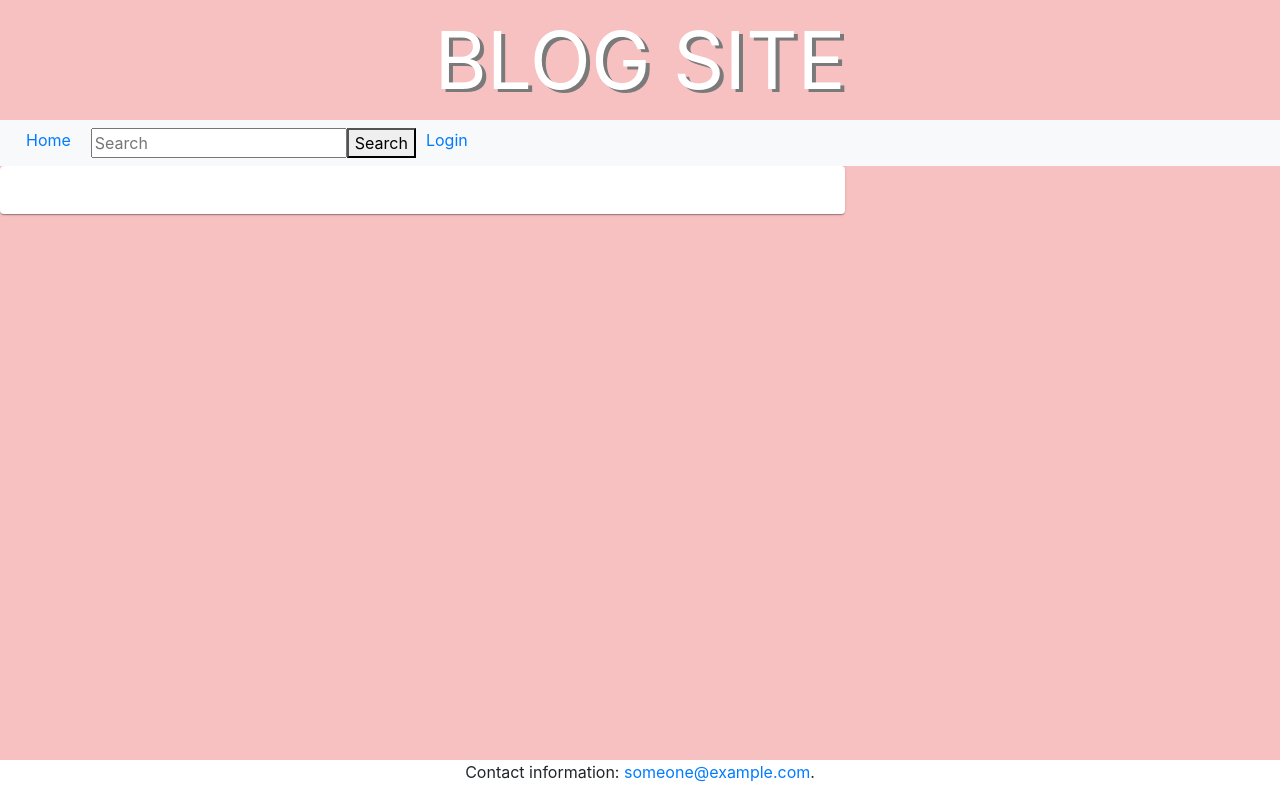
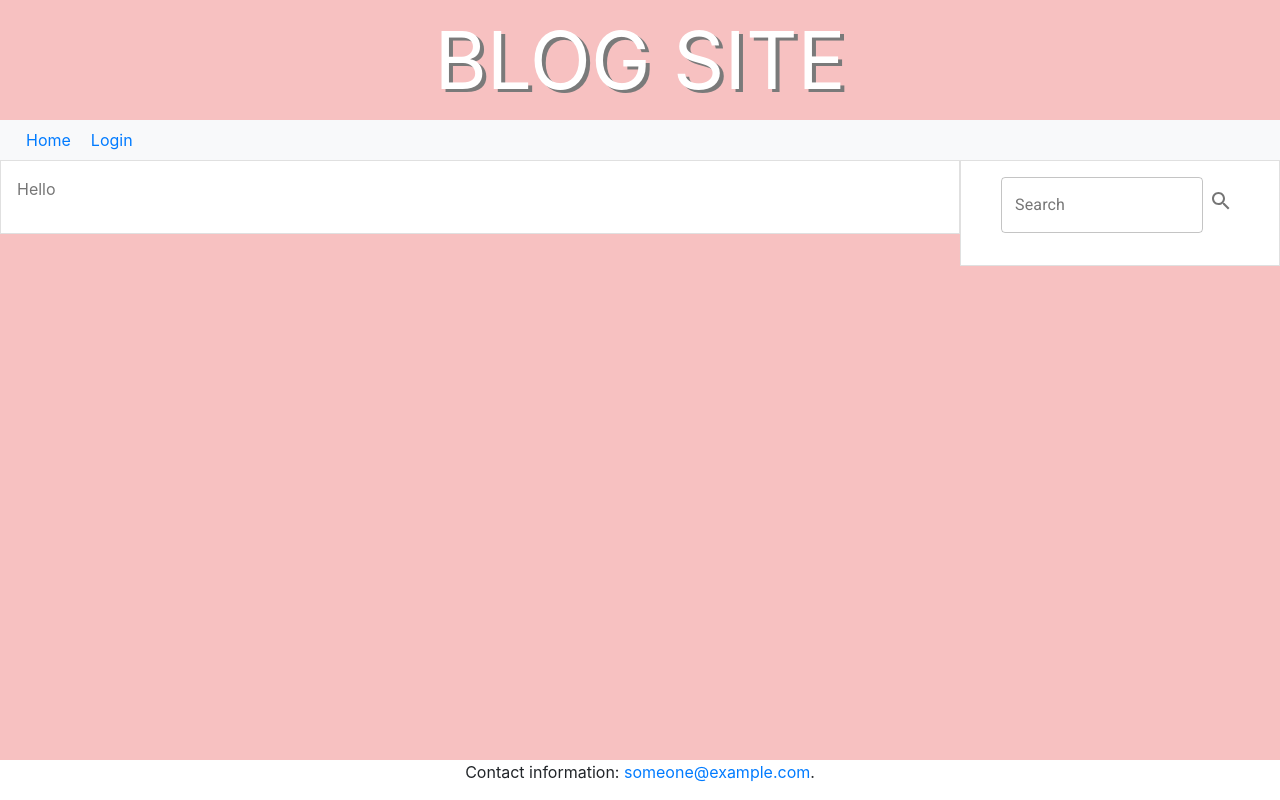
Before and after one commit to FI-Aquacrest/LazyManatees, a React (Create React App) app in the folder app/blog-master/src/main/front/: page / in a window 1280 px wide. Built offline with nearby package versions, Linux system fonts and the light colour scheme; no server answers.

Commit message:
UI rework
Changed many components to their Material UI counterparts. Search is now on the sidebar and blog post list was moved from Home to the side bar.

Improved responsiveness by changing the UI layout as the screen size gets smaller.

```diff
--- a/app/blog-master/src/main/front/public/index.css
+++ b/app/blog-master/src/main/front/public/index.css
@@ -1,5 +1,9 @@
 body {
     background: #F7C1C1;
+}
+
+#app {
+    height: 100%;
 }
 
 #titleText {
@@ -7,9 +11,7 @@ body {
     background: #F7C1C1;
     font-size: 80px;
     text-align: center;
-    text-shadow: 4px 3px 0px #7A7A7A;
-    color: #FFFFFF;
-    background: #F7C1C1;
+    text-shadow: 4px 3px 0 #7A7A7A;
 }
 
 #footer {
@@ -22,13 +24,17 @@ body {
 }
 
 #homeButton {
-    margin: 0px 10px;
+    margin: 0 10px;
 }
 
 #newPostButton {
-    margin: 0px 10px;
+    margin: 0 10px;
 }
 
-#search {
-    margin: 0px 0px 0px 10px;
+#searchButton {
+    width: 15%;
 }
+
+#postList {
+    margin-top: 10px;
+}
--- a/app/blog-master/src/main/front/src/App.js
+++ b/app/blog-master/src/main/front/src/App.js
@@ -1,4 +1,4 @@
-import React, { Fragment } from "react"
+import React from "react"
 import {
   Router,
   Switch,
@@ -8,35 +8,41 @@ import {
 
 import BlogPost from "./layouts/BlogPost"
 import NewPostForm from "./layouts/NewPostForm"
-import HomePage from './layouts/HomePage'
+import PostList from './layouts/PostList'
 import LoginComponent from './layouts/LoginComponent'
+
 import { makeStyles } from '@material-ui/core/styles'
 import Paper from '@material-ui/core/Paper'
 import Grid from '@material-ui/core/Grid'
+import Container from '@material-ui/core/Container';
+import IconButton from '@material-ui/core/IconButton';
+import SearchIcon from '@material-ui/icons/Search';
+import TextField from '@material-ui/core/TextField';
 
 import AuthenticationService from './service/AuthenticationService';
 import History from './History';
 
 const useStyles = makeStyles(theme => ({
   root: {
-    flexGrow: 1,
+    flexGrow: 1
   },
   paper: {
     padding: theme.spacing(2),
     textAlign: 'left',
-    color: theme.palette.text.secondary,
-  },
+    color: theme.palette.text.secondary
+  }
 }));
 
-export default function App(props) {
-
+export default function App() {
   let adminLoggedIn = AuthenticationService.isUserLoggedIn();
 
+  const classes = useStyles();
+
   return (
-    <Router history={History}>
+      <Router history={History} style={{height: '100%'}}>
 
         <nav className="navbar navbar-expand-lg navbar-light bg-light sticky-top">
-        <p />
+          <p/>
           <button className="navbar-toggler" type="button" data-toggle="collapse" data-target="#navbarNav"
                   aria-controls="navbarNav" aria-expanded="false" aria-label="Toggle navigation">
             <span className="navbar-toggler-icon"/>
@@ -46,12 +52,8 @@ export default function App(props) {
               <li className="nav-item active" id="homeButton">
                 <Link to="/">Home</Link>
               </li>
-            <li className="nav-item" id="newPostButton" hidden={ !adminLoggedIn }>
+              <li className="nav-item" id="newPostButton" hidden={!adminLoggedIn}>
                 <Link to="/new">New Post</Link>
-            </li>
-            <li>
-              <input type="text" id="search" placeholder="Search"/>
-              <button id="searchButton" onClick={searchFunction}>Search</button>
               </li>
               <li className="nav-item" id="newPostButton">
                 <Link to="/login">Login</Link>
@@ -60,116 +62,72 @@ export default function App(props) {
           </div>
         </nav>
 
-      <div>
+        <Grid container className={classes.root}>
+          <Grid item xs={12} md={9}>
+            <Paper className={classes.paper} variant='outlined' square>
               <Switch>
                 <Route path="/new">
-            <New />
+                  <New/>
                 </Route>
-          <Route exact path="/:postId(\d+)" component={ ViewPost } />
-          <Route path='/' exact component={Home} />
+                <Route exact path="/:postId(\d+)" component={ViewPost}/>
+                <Route path='/' exact component={Home}/>
                 <Route path='/edit'>
-            <Edit />
+                  <Edit/>
                 </Route>
-          <Route path='/login' exact component={Login} />
+                <Route path='/login' exact component={Login}/>
               </Switch>
-      </div>
+            </Paper>
+          </Grid>
+          <Grid item xs={12} md={3}>
+            <Paper className={classes.paper} variant='outlined' square>
+              <Container className={classes.sideBar}>
+                {/*<input type="text" id="search" placeholder="Search"/>*/}
+                {/*<button id="searchButton" onClick={searchFunction}>Search</button>*/}
+                <TextField id="search" label="Search" variant="outlined" style={{width: '85%'}}/>
+                <IconButton id="searchButton" aria-label="search" onClick={searchFunction}>
+                  <SearchIcon/>
+                </IconButton>
+                <SideBar/>
+              </Container>
+            </Paper>
+          </Grid>
+        </Grid>
       </Router>
   )
 }
 
+function Login() {
+  return <LoginComponent userLoggedIn={this.userLoggedIn()} />;
+}
+
+function userLoggedIn() {
+
+}
+
 function Home() {
-  const classes = useStyles();
+  return <p>Hello</p>;
+}
 
+function SideBar() {
   return (
-    <Fragment>
-      <div className={classes.root}>
-        <Grid container spacing={3}>
-          <Grid item xs={8}>
-            <Paper className={classes.paper}>
       <ul id="postList">
-                <HomePage/>
+        <PostList />
       </ul>
-            </Paper>
-          </Grid>
-        </Grid>
-      </div>
-    </Fragment>
   )
 }
 
 function ViewPost(props) {
-  const classes = useStyles();
+  let postId = props.match.params.postId;
 
-  let postId = props.match.params.postId;
-  postId++;
-
-  return (
-    <Fragment>
-      <div className={classes.root}>
-        <Grid container spacing={3}>
-          <Grid item xs={8}>
-            <Paper className={classes.paper}>
-              <BlogPost postId={ postId } />
-            </Paper>
-          </Grid>
-        </Grid>
-      </div>
-    </Fragment>
-  )
+  return <BlogPost postId={ postId } />;
 }
 
 function New() {
-  const classes = useStyles();
-
-  return (
-    <Fragment>
-      <div className={classes.root}>
-        <Grid container spacing={3}>
-          <Grid item xs={8}>
-            <Paper className={classes.paper}>
-              <NewPostForm/>
-            </Paper>
-          </Grid>
-        </Grid>
-      </div>
-    </Fragment>
-  )
+  return <NewPostForm/>;
 }
 
 function Edit() {
-  const classes = useStyles();
-
-  return (
-    <Fragment>
-      <div className={classes.root}>
-        <Grid container spacing={3}>
-          <Grid item xs={8}>
-            <Paper className={classes.paper}>
-              <NewPostForm />
-            </Paper>
-          </Grid>
-        </Grid>
-      </div>
-    </Fragment>
-  )
-}
-
-function Login() {
-  const classes = useStyles();
-
-  return (
-      <Fragment>
-        <div className={classes.root}>
-          <Grid container spacing={3}>
-            <Grid item xs={8}>
-              <Paper className={classes.paper}>
-                <LoginComponent />
-              </Paper>
-            </Grid>
-          </Grid>
-        </div>
-      </Fragment>
-  )
+  return <NewPostForm />;
 }
 
 function searchFunction() {
--- a/app/blog-master/src/main/front/src/layouts/LoginComponent.js
+++ b/app/blog-master/src/main/front/src/layouts/LoginComponent.js
@@ -2,6 +2,7 @@ import React, { Component, Fragment } from 'react'
 import AuthenticationService from '../service/AuthenticationService';
 import Button from "@material-ui/core/Button";
 import History from '../History';
+import TextField from '@material-ui/core/TextField';
 
 class LoginComponent extends Component {
 
@@ -47,18 +48,24 @@ class LoginComponent extends Component {
         return (
             <Fragment>
                 <form id="loginForm">
-                    <label htmlFor="username">Username</label><br />
-                    <input name="username" type="text" style={{ width: '15%' }} maxLength="10"
-                           value={this.state.username} onChange={this.handleChange.bind(this)} />
+                    {/*<label htmlFor="username">Username</label><br />*/}
+                    {/*<input name="username" type="text" style={{ width: '15%' }} maxLength="10"*/}
+                    {/*       value={this.state.username} onChange={this.handleChange.bind(this)} />*/}
 
+                    {/*<br /><br />*/}
+
+                    {/*<label htmlFor="password">Password</label><br />*/}
+                    {/*<input name="password" type="password" style={{ width: '15%' }} maxLength="10"*/}
+                    {/*       value={this.state.password} onChange={this.handleChange.bind(this)} />*/}
+
+                    {/*<br /><br />*/}
+
+                    <TextField name="username" label="Username" variant="outlined"
+                               value={this.state.username} onChange={this.handleChange.bind(this)} />
                     <br /><br />
-
-                    <label htmlFor="password">Password</label><br />
-                    <input name="password" type="password" style={{ width: '15%' }} maxLength="10"
-                           value={this.state.password} onChange={this.handleChange.bind(this)} />
-
+                    <TextField name="password" label="Password" variant="outlined" type="password"
+                               value={this.state.password} onChange={this.handleChange.bind(this)} />
                     <br /><br />
-
                     <Button variant='contained' onClick={ this.loginClicked.bind(this) }>Login</Button>
                 </form>
             </Fragment>
--- a/app/blog-master/src/main/front/src/layouts/HomePage.js
+++ b/app/blog-master/src/main/front/src/layouts/PostList.js
@@ -1,6 +1,6 @@
 import {Component, createElement} from 'react'
 
-class HomePage extends Component {
+class PostList extends Component {
   state = {
     isLoading: true,
     blogObjects: []
@@ -17,7 +17,7 @@ class HomePage extends Component {
     let linkList = [];
 
     for (let x = 0; x < blogObjects.length; x++) {
-      let link = createElement('a', {href: '/' + x}, blogObjects[x].blogTitle);
+      let link = createElement('a', {href: '/' + blogObjects[x].id}, blogObjects[x].blogTitle);
       linkList[x] = createElement('li', {key: x}, link);
     }
 
@@ -25,4 +25,4 @@ class HomePage extends Component {
   }
 }
 
-export default HomePage;
+export default PostList;
```
Lines whose indentation alone changed are shown as unchanged.
